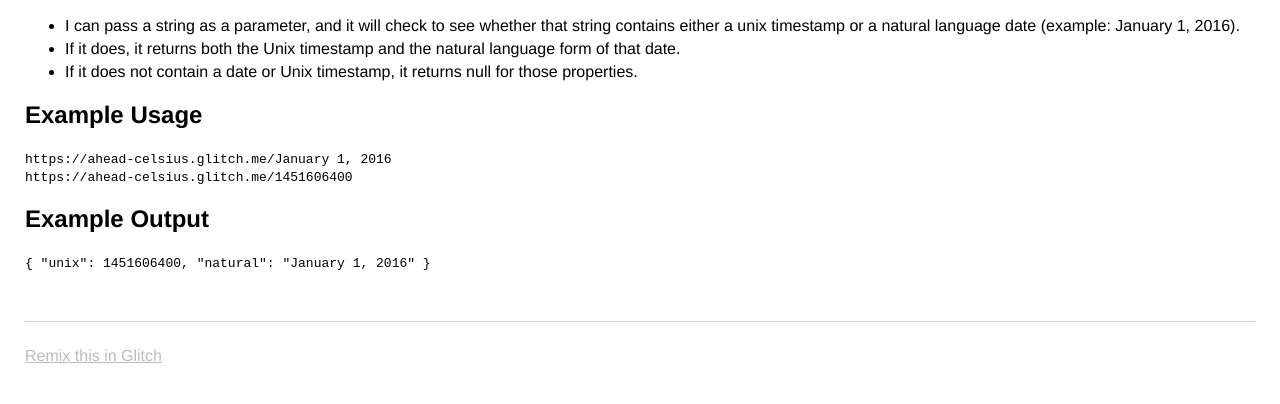
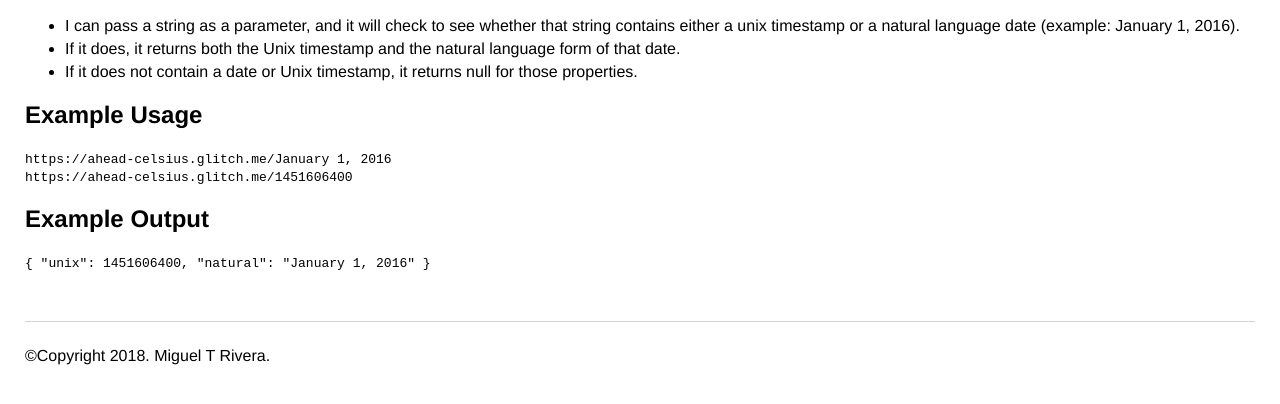
Before and after one commit to mtrivera/timestamp-microservice, a website: page views/index.html in a window 1280 px wide. Shown: the part 114-518 px from the top of the page. Drawn offline with nearby package versions, Linux system fonts and the light colour scheme; no server answers.

Commit message:
🐃🍦 Clean up html and remove client script call

```diff
--- a/views/index.html
+++ b/views/index.html
@@ -10,7 +10,7 @@
 <!DOCTYPE html>
 <html>
   <head>
-    <title>Welcome to Glitch!</title>
+    <title>Timestamp Microservice | Miguel T Rivera | freeCodeCamp API Project</title>
     <meta name="description" content="A cool thing made with Glitch">
     <link id="favicon" rel="icon" href="https://glitch.com/edit/favicon-app.ico" type="image/x-icon">
     <meta charset="utf-8">
@@ -46,16 +46,12 @@
     </main>
 
     <footer>
-      <a href="https://glitch.com">
-        Remix this in Glitch
-      </a>
+      &copy;Copyright 2018. Miguel T Rivera.
     </footer>
 
     <!-- Your web-app is https, so your scripts need to be too -->
     <script src="https://code.jquery.com/jquery-2.2.1.min.js"
             integrity="sha256-gvQgAFzTH6trSrAWoH1iPo9Xc96QxSZ3feW6kem+O00="
             crossorigin="anonymous"></script>
-    <script src="/client.js"></script>
-
   </body>
 </html>
```
